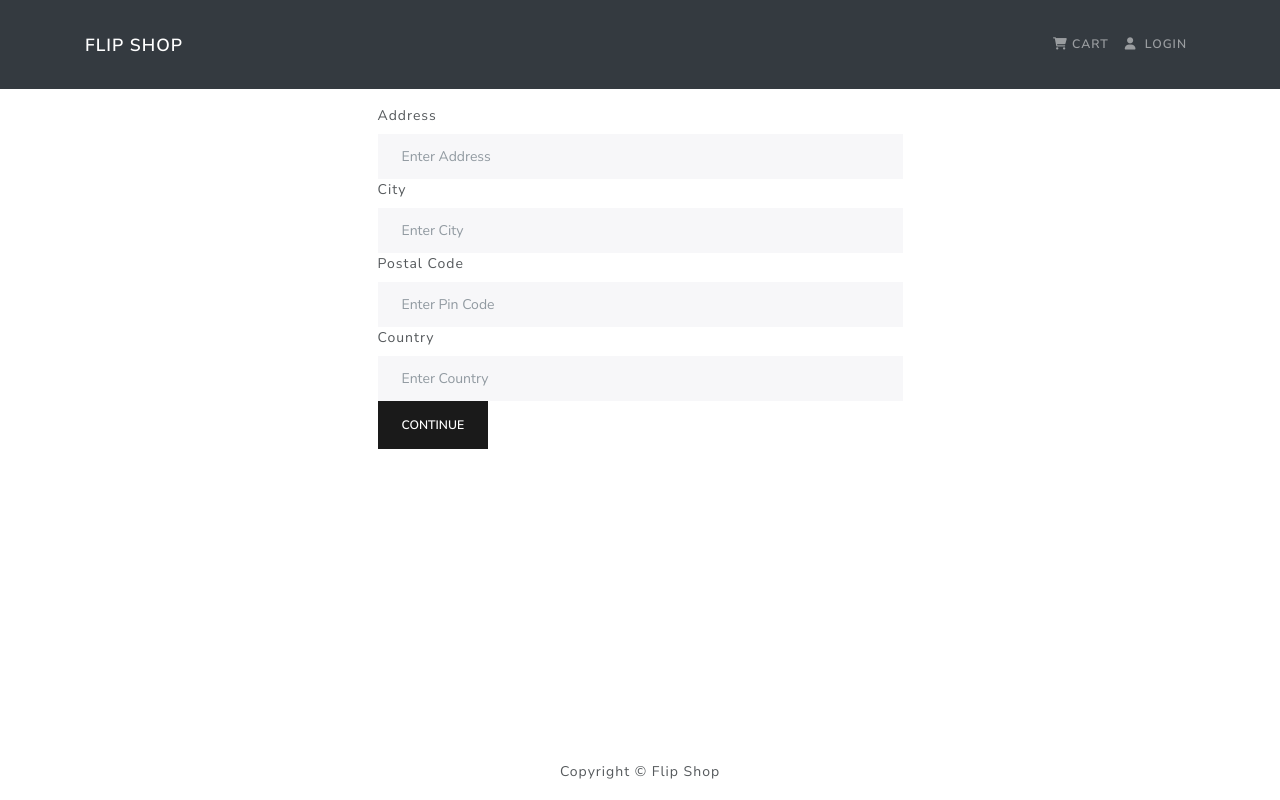
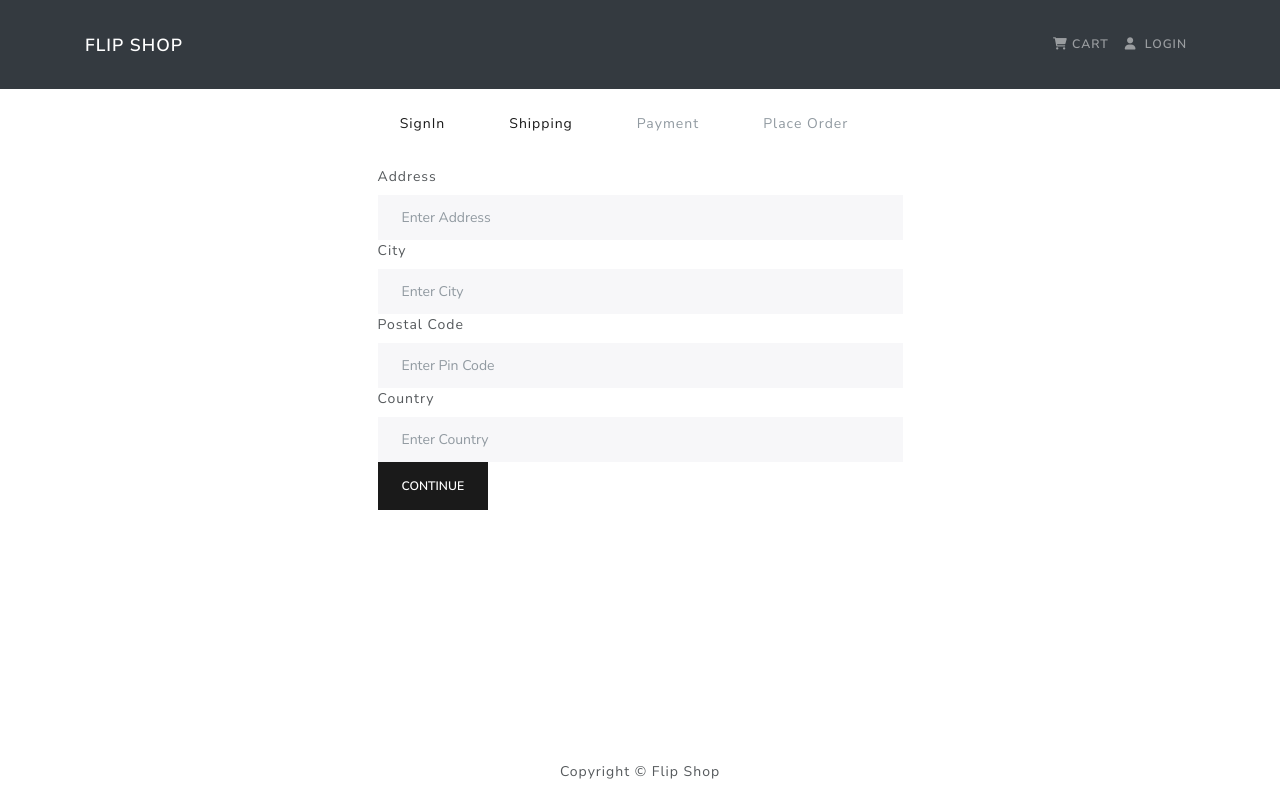
Before and after one commit to abhikumar11/FlipShop, a React (Create React App) app in the folder client/: page /shipping in a window 1280 px wide. Built offline with nearby package versions, Linux system fonts and the light colour scheme.

Commit message:
initial commit

```diff
--- /dev/null
+++ b/client/src/components/Checkout.js
@@ -0,0 +1,50 @@
+import React from "react";
+import { Nav,NavItem, NavLink } from "react-bootstrap";
+import { LinkContainer } from "react-router-bootstrap";
+
+const Checkout = ({step1,step2,step3,step4}) => {
+    return (
+        <>
+          <Nav className="justify-content-center mb-4">
+            <NavItem>
+              {step1 ? (
+                <LinkContainer to="/login">
+                  <NavLink>SignIn</NavLink>
+                </LinkContainer>
+              ) : (
+                <NavLink disabled>SignIn</NavLink>
+              )}
+            </NavItem>
+            <NavItem>
+              {step2 ? (
+                <LinkContainer to="/shipping">
+                  <NavLink>Shipping</NavLink>
+                </LinkContainer>
+              ) : (
+                <NavLink disabled>Shipping</NavLink>
+              )}
+            </NavItem>
+            <NavItem>
+              {step3 ? (
+                <LinkContainer to="/payment">
+                  <NavLink>Payment</NavLink>
+                </LinkContainer>
+              ) : (
+                <NavLink disabled>Payment</NavLink>
+              )}
+            </NavItem>
+            <NavItem>
+              {step4 ? (
+                <LinkContainer to="/placeorder">
+                  <NavLink>Place Order</NavLink>
+                </LinkContainer>
+              ) : (
+                <NavLink disabled>Place Order</NavLink>
+              )}
+            </NavItem>
+          </Nav>
+        </>
+      );
+}
+
+export default Checkout
--- a/client/src/components/Shipping.js
+++ b/client/src/components/Shipping.js
@@ -12,6 +12,7 @@ import {
 import {useNavigate} from 'react-router-dom';
 import { useDispatch, useSelector } from "react-redux";
 import {userShippingAddress} from "../actions/CartAction";
+import Checkout from "./Checkout";
 const Shipping = () => {
      const cart = useSelector((state) => state.cart);
      const { shippingAddress } = cart;
@@ -30,6 +31,7 @@ const Shipping = () => {
           <Container>
                <Row className="justify-content-md-center">
                     <Col md={6} xs={12}>
+                         <Checkout step1 step2/>
                          <Form onSubmit={submitHandler}>
                               <FormGroup controlId="address">
                                    <FormLabel>Address</FormLabel>
```
